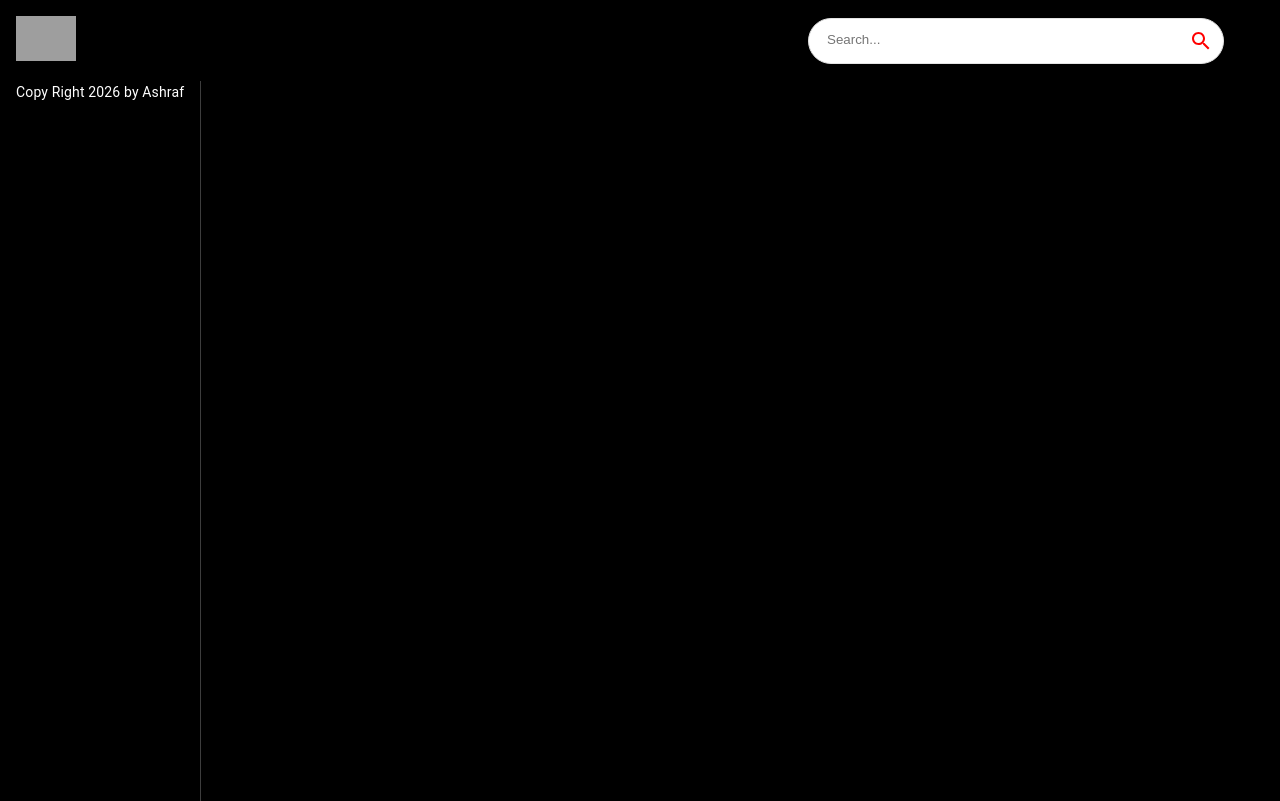
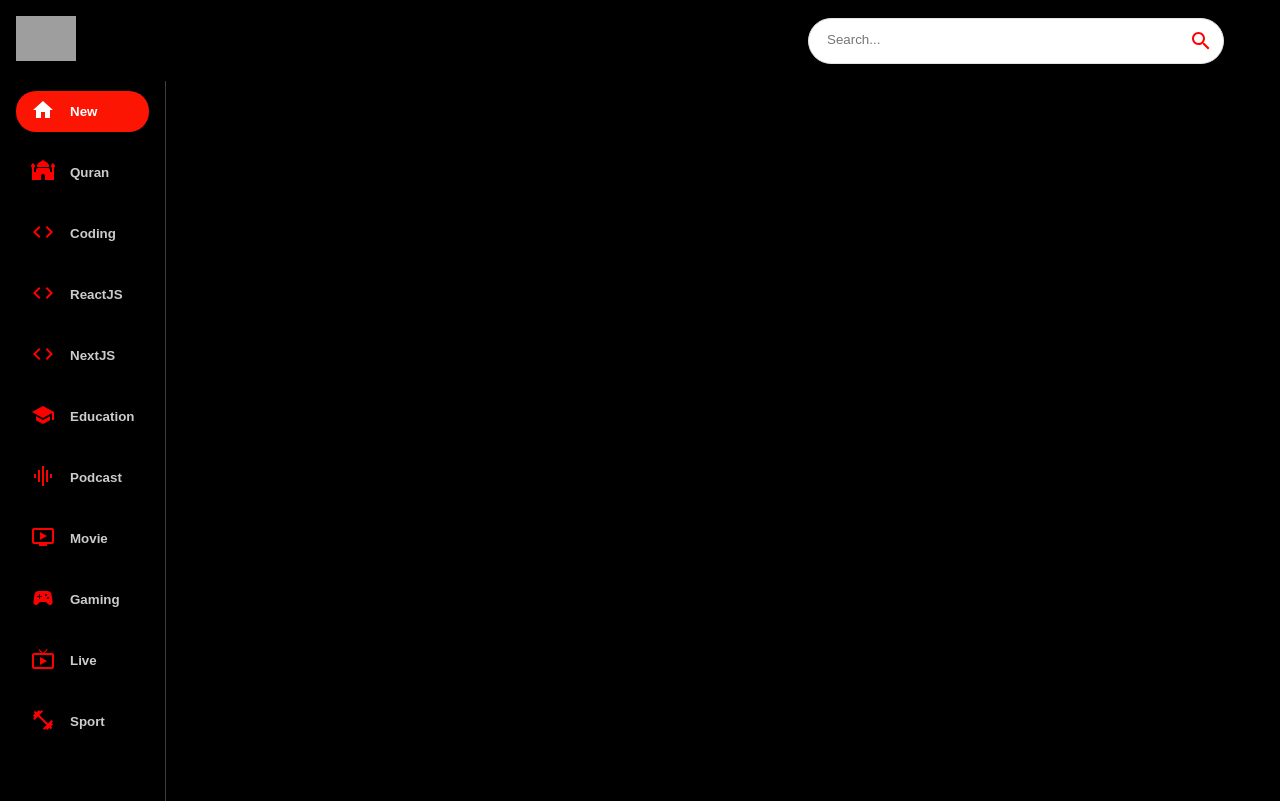
Before and after one commit to Asharf30/React-Youtub-clone, a React (Vite) app: page / in a window 1280 px wide. Built offline with nearby package versions, Linux system fonts and the light colour scheme; grey boxes are pictures that could not be loaded.

Commit message:
Add Sidebar component and update constants; refactor Feed and Navbar components for integration

```diff
--- a/src/component/Feed.jsx
+++ b/src/component/Feed.jsx
@@ -2,7 +2,7 @@ import { useState, useEffect } from "react";
 import Stack from "@mui/material/Stack";
 import Typography from "@mui/material/Typography";
 import Box from "@mui/material/Box";
-
+import Sidebar from "./sidebar";
 function Feed() {
   return (
     <Stack sx={{ flexDirection: { xs: "column", md: "row" } }} gap={2}>
@@ -13,12 +13,12 @@ function Feed() {
           px: { xs: 0, md: 2 },
         }}
       >
+        <Sidebar />
         <Typography
           variant="body2"
           className="copyright"
           sx={{ marginTop: "1px", color: "#fff" }}
         >
-          Copy Right 2026 by Ashraf
         </Typography>
       </Box>
     </Stack>
--- a/src/component/Navbar.jsx
+++ b/src/component/Navbar.jsx
@@ -1,7 +1,7 @@
 import { Link } from "react-router-dom";
 import Stack from "@mui/material/Stack";
 
-import { logo } from "../ulites.jsx/constants";
+import { logo } from "../ulites/constants";
 import SearchBar from "./SearchBar";
 
 function Navbar() {
--- a/src/component/index.jsx
+++ b/src/component/index.jsx
@@ -4,3 +4,4 @@ export { default as ChannelDetails } from "./ChannelDetails";
 export { default as SearchFeed } from "./SearchFeed";
 export { default as Navbar } from "./Navbar";
 export { default as SearchBar } from "./SearchBar";
+export { default as Sidebar } from "./sidebar";
--- /dev/null
+++ b/src/component/sidebar.jsx
@@ -0,0 +1,45 @@
+import Stack from "@mui/material/Stack";
+import { categories } from "../ulites/constants";
+
+const secletedCategory = "New";
+function Sidebar() {
+  return (
+    <Stack
+      direction="row"
+      sx={{
+        overflowY: "auto",
+        height: { xs: "auto", md: "95%" },
+        flexDirection: { md: "column" },
+      }}
+    >
+      {categories.map((category) => (
+        <button
+          key={category.name}
+          className="category-btn"
+          style={{
+            background: category.name === secletedCategory && "#FC1503",
+            color: "white",
+          }}
+        >
+          <span
+            style={{
+              marginRight: "15px",
+              color: category.name === secletedCategory ? "white" : "red",
+            }}
+          >
+            {category.icon}
+          </span>
+          <span
+            style={{
+              opacity: category.name === secletedCategory ? "1" : "0.8",
+            }}
+          >
+            {category.name}
+          </span>
+        </button>
+      ))}
+    </Stack>
+  );
+}
+
+export default Sidebar;
--- a/src/ulites.jsx/constants.jsx
+++ b/src/ulites/constants.jsx
@@ -3,30 +3,27 @@ import OndemandVideoIcon from "@mui/icons-material/OndemandVideo";
 import SportsEsportsIcon from "@mui/icons-material/SportsEsports";
 import LiveTvIcon from "@mui/icons-material/LiveTv";
 import SchoolIcon from "@mui/icons-material/School";
-import FaceRetouchingNaturalIcon from "@mui/icons-material/FaceRetouchingNatural";
 import GraphicEqIcon from "@mui/icons-material/GraphicEq";
 import TheaterComedyIcon from "@mui/icons-material/TheaterComedy";
 import FitnessCenterIcon from "@mui/icons-material/FitnessCenter";
 import DeveloperModeIcon from "@mui/icons-material/DeveloperMode";
-import MenuBookIcon from "@mui/icons-material/MenuBook"; // أيقونة جديدة مناسبة للقرآن
+import MosqueIcon from "@mui/icons-material/Mosque";
 import HomeIcon from "@mui/icons-material/Home";
 
 export const logo = "https://i.ibb.co/s9Qys2j/logo.png"; // اللوجو بتاع الموقع (مش بيتغير)
 
 export const categories = [
   { name: "New", icon: <HomeIcon /> },
-  { name: "JS Mastery", icon: <CodeIcon /> },
+  { name: "Quran", icon: <MosqueIcon /> },
   { name: "Coding", icon: <CodeIcon /> },
   { name: "ReactJS", icon: <CodeIcon /> },
   { name: "NextJS", icon: <CodeIcon /> },
-  { name: "Quran", icon: <MenuBookIcon /> }, // التعديل هنا
   { name: "Education", icon: <SchoolIcon /> },
   { name: "Podcast", icon: <GraphicEqIcon /> },
   { name: "Movie", icon: <OndemandVideoIcon /> },
   { name: "Gaming", icon: <SportsEsportsIcon /> },
   { name: "Live", icon: <LiveTvIcon /> },
   { name: "Sport", icon: <FitnessCenterIcon /> },
-  { name: "Beauty", icon: <FaceRetouchingNaturalIcon /> },
   { name: "Comedy", icon: <TheaterComedyIcon /> },
   { name: "Gym", icon: <FitnessCenterIcon /> },
   { name: "Crypto", icon: <DeveloperModeIcon /> },
```
